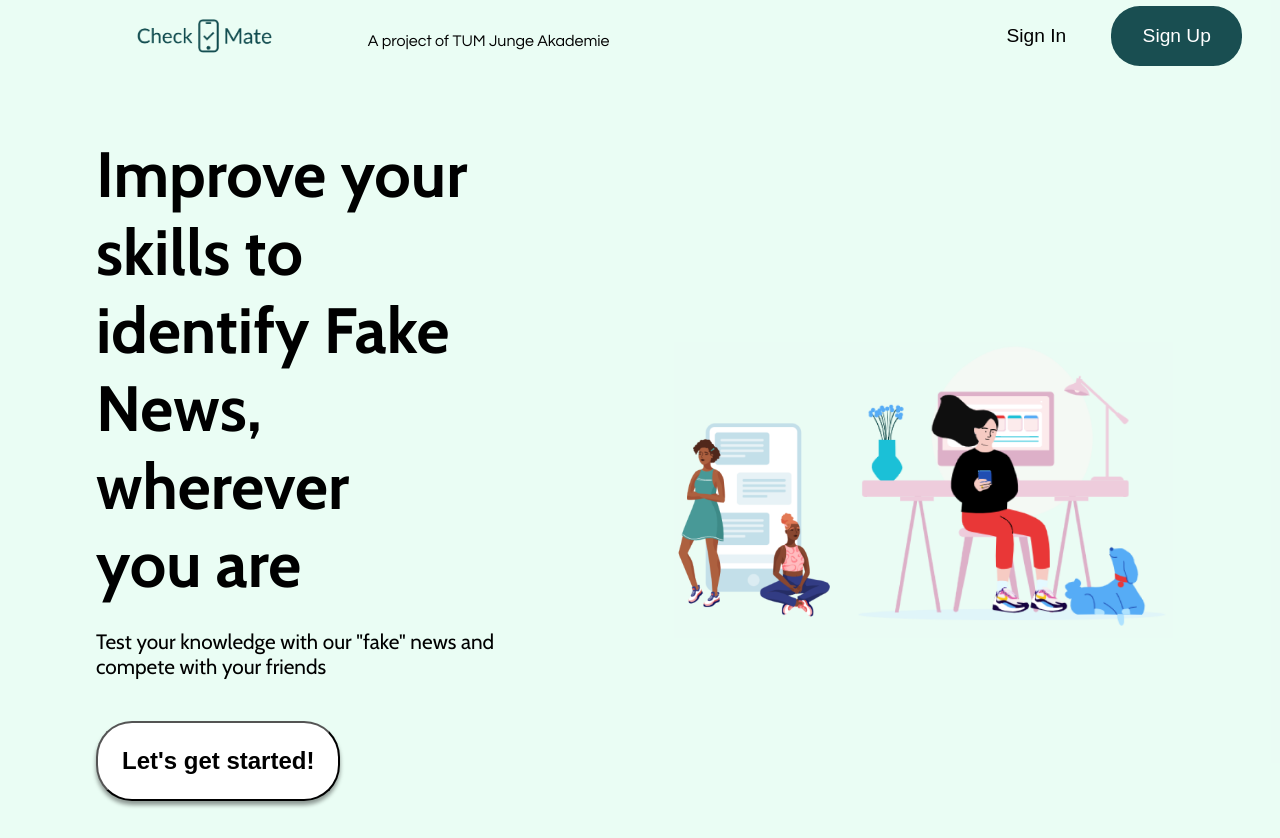
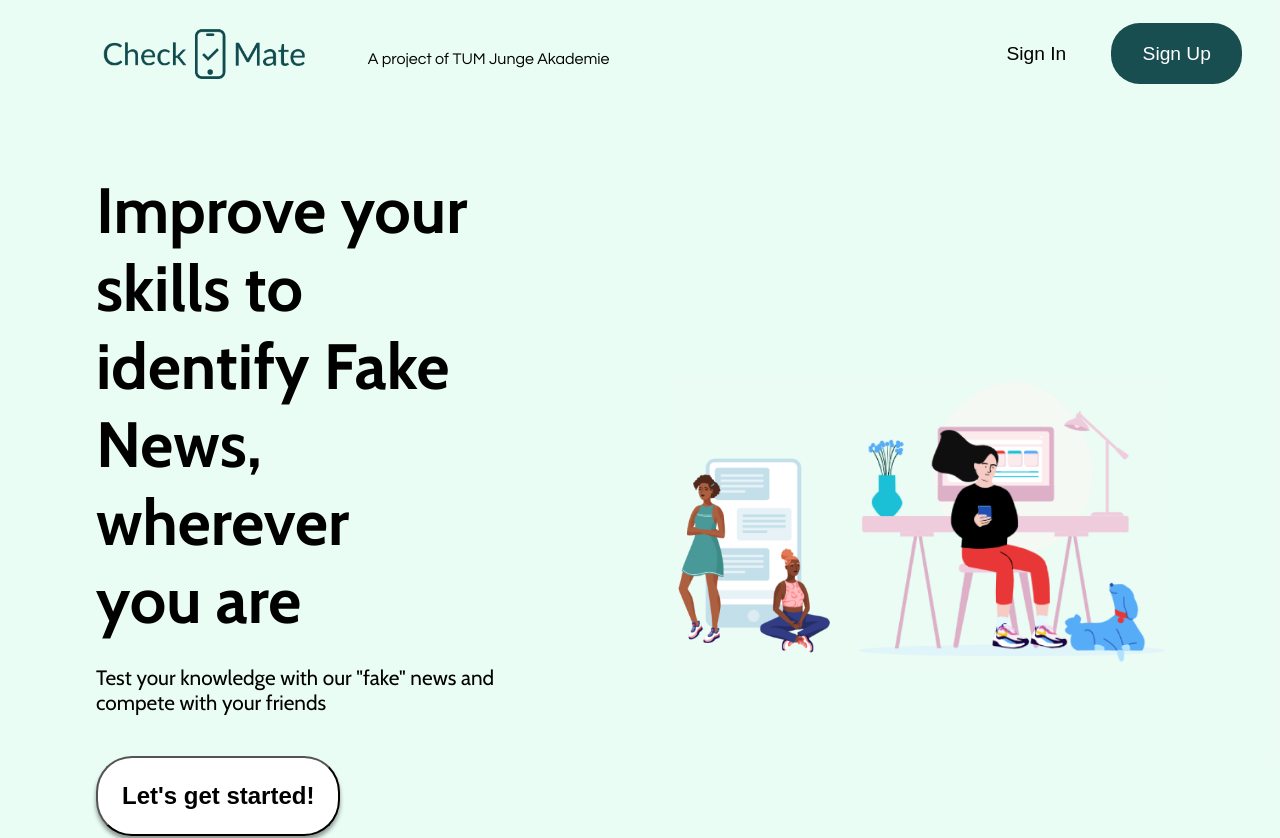
Before and after one commit to miguel131299/checkmate, a React (Vite) app: page / in a window 1280 px wide. Shown: the top 838 px of the page. Built offline with nearby package versions, Linux system fonts and the light colour scheme.

Commit message:
Make Logo in LP Page bigger

```diff
--- a/src/styles/LandingPage.css
+++ b/src/styles/LandingPage.css
@@ -82,7 +82,7 @@
   }
 
   .lp--logo {
-    width: 50%;
+    width: 75%;
     max-width: 325px;
     object-fit: cover;
   }
```
